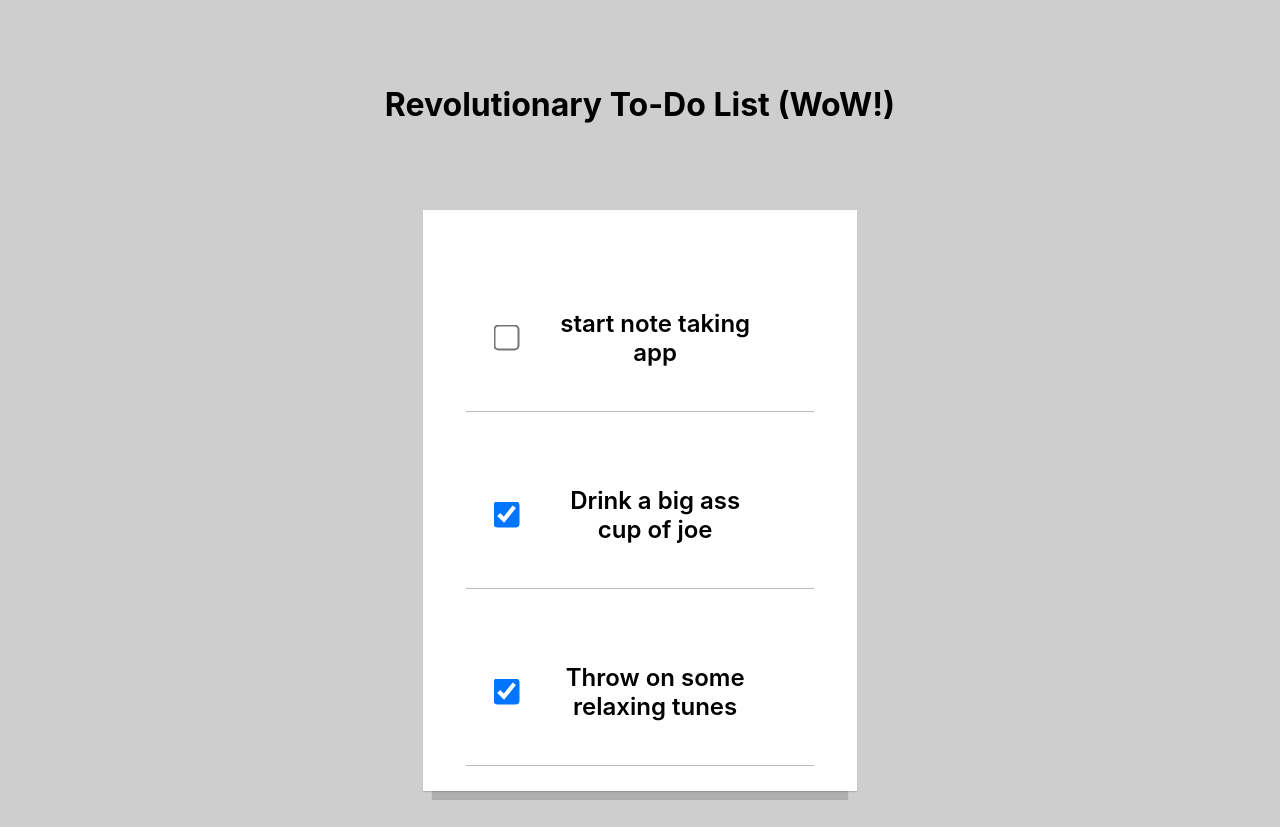
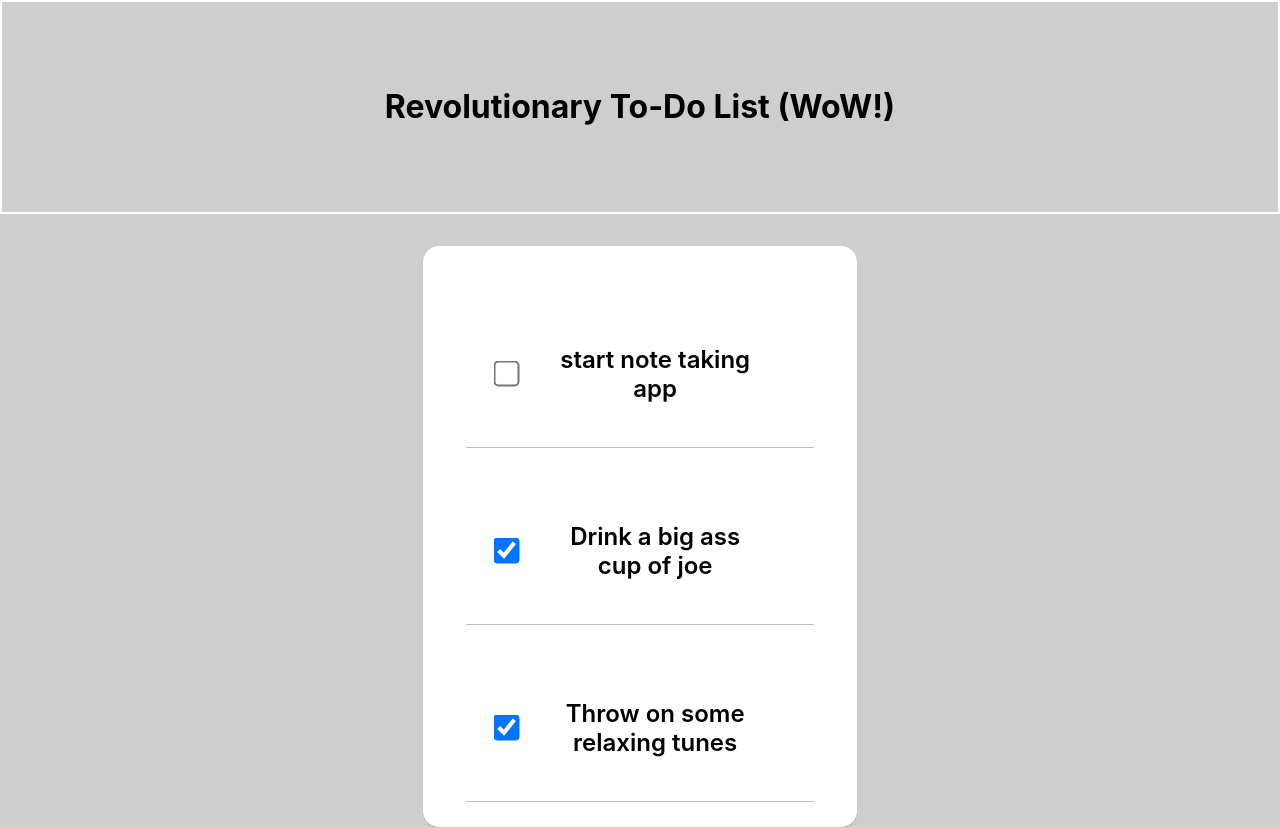
Before and after one commit to krbrennan/note_taker, a React (Create React App) app: page / in a window 1280 px wide. Before the commit the page ends 800 px from the top, so only its background shows below. Built offline with nearby package versions, Linux system fonts and the light colour scheme; some icons are missing.

Commit message:
Form for adding amazing new to-do items

```diff
--- a/package.json
+++ b/package.json
@@ -5,7 +5,8 @@
   "dependencies": {
     "react": "^16.8.6",
     "react-dom": "^16.8.6",
-    "react-scripts": "3.0.1"
+    "react-scripts": "3.0.1",
+    "react-sound": "^1.2.0"
   },
   "scripts": {
     "start": "react-scripts start",
--- a/src/App.css
+++ b/src/App.css
@@ -1,3 +1,4 @@
+
 html {
   margin: 0 auto;
   background-color: #cecece
@@ -13,6 +14,8 @@ html {
 
 .header {
   padding: 4em;
+  border: 2px solid #fefefe;
+  margin-bottom: 2em;
 }
 .header-text {
   color: #000000;
@@ -33,6 +36,7 @@ html {
       0 1px 1px rgba(0,0,0,0.15),
           /* The third layer shadow */
       0 20px 1px -9px rgba(0,0,0,0.15);
+  border-radius: 1em;
 }
 .todo-item {
   display: flex;
--- a/src/App.js
+++ b/src/App.js
@@ -1,8 +1,9 @@
-import React from 'react';
-import './App.css';
+import React from 'react'
+import ToDoItems from './components/ToDoItems'
+import AddItem from './components/AddItem'
+import './App.css'
 
 import Header from './components/Header'
-import Note from './components/Note'
 
 import notesData from './components/notesData'
 // import Note from './components/Note'
@@ -12,19 +13,20 @@ class App extends React.Component {
   constructor(){
     super()
     this.state = {
-      todoItems: notesData.map(item => <Note content={item} /> )
+      todoItems: notesData.map(item => <ToDoItems content={item} /> )
     }
   }
   render(){
     return (
       <div className="App">
-      <Header />
-      <div className='todo-container'>
-        {this.state.todoItems}
-      </div>
+        <Header />
+        <div className='todo-container'>
+          <AddItem />
+          {this.state.todoItems}
+        </div>
       </div>
     );
   }
 }
 
-export default App;
+export default App
--- /dev/null
+++ b/src/components/AddItem.js
@@ -0,0 +1,14 @@
+import React from 'react'
+
+
+class AddItem extends React.Component{
+  render(){
+    return(
+      <form>
+
+      </form>
+    )
+  }
+}
+
+export default AddItem
--- a/src/components/Note.js
+++ b/src/components/ToDoItems.js
@@ -1,6 +1,6 @@
 import React from 'react'
 
-function Note(props){
+function ToDoItems(props){
 
   let isComplete = props.content.completed == true ? 1 : 0;
 
@@ -15,4 +15,4 @@ function Note(props){
   )
 }
 
-export default Note
+export default ToDoItems
--- /dev/null
+++ b/src/data/ToDoItems.js
@@ -0,0 +1,7 @@
+import React from 'react'
+
+function ToDoItems(props){
+
+}
+
+export default ToDoItems
```
Also changed, not shown: 2 other files (tests, documents, lock files or other folders).
